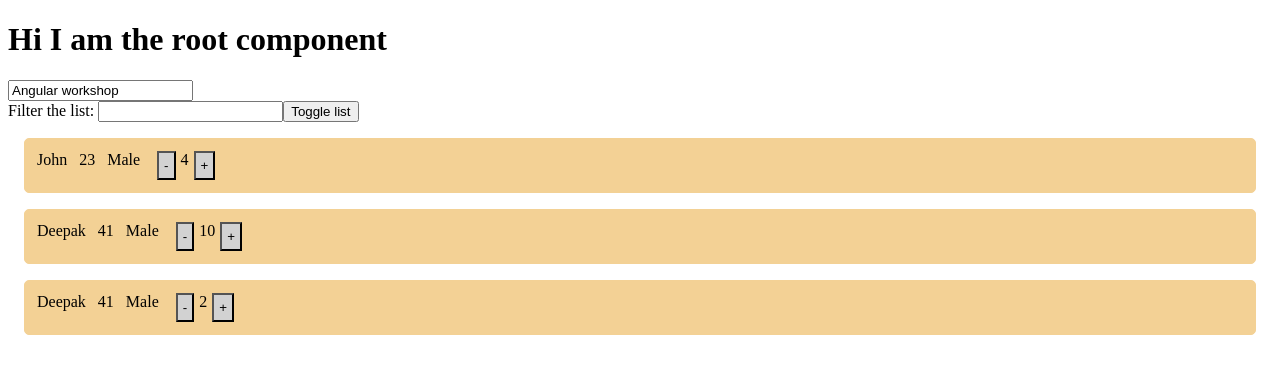
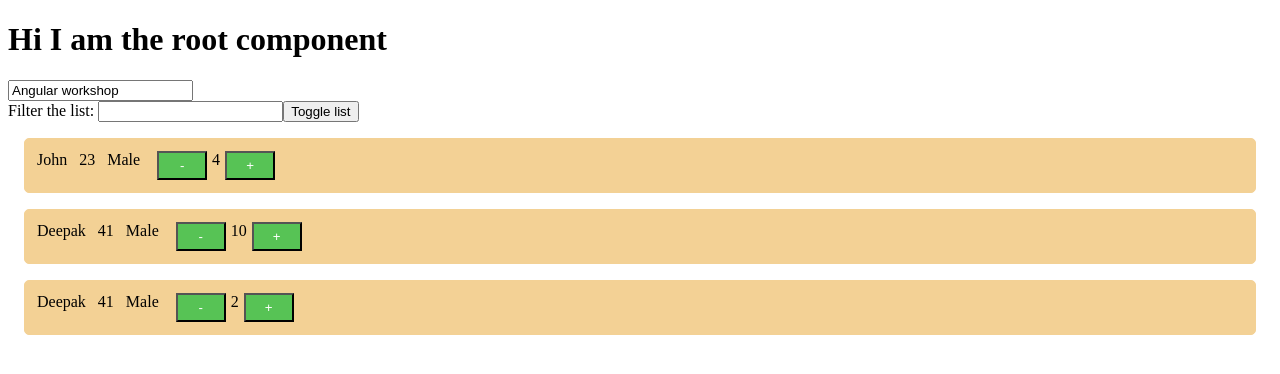
Before and after one commit to arunredhu/nagp-work, an Angular app: page / in a window 1280 px wide. Shown: the top 374 px of the page. Built offline with nearby package versions, Linux system fonts and the light colour scheme.

Commit message:
Button style changes

```diff
--- a/src/app/user-info/user-info.component.scss
+++ b/src/app/user-info/user-info.component.scss
@@ -19,6 +19,8 @@
 .inc-btn {
   padding: 5px;
   margin-left: 5px;
+  color: #ffffff;
   margin-right: 5px;
-  background: #d2d2d2;
+  background: #57c355;
+  width: 50px;
 }
```
